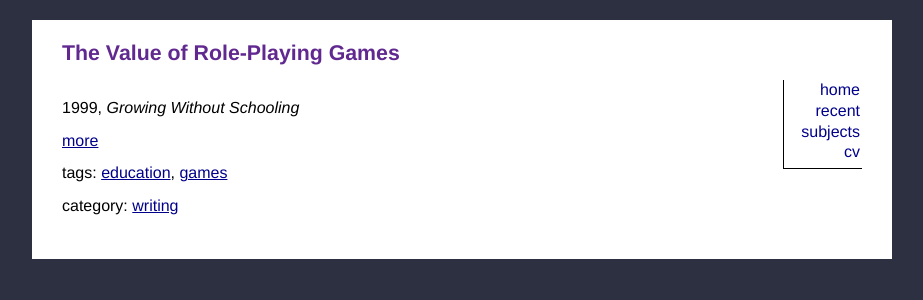
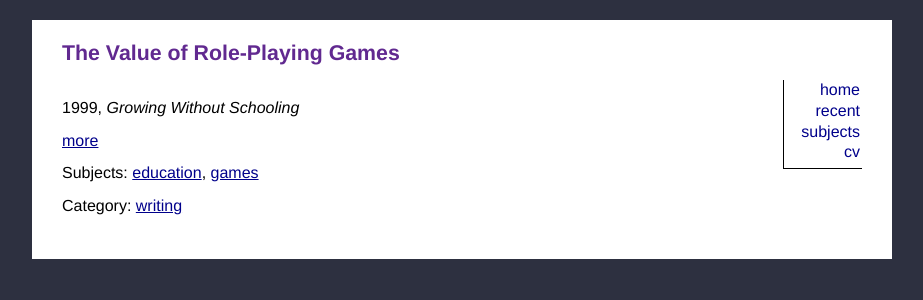
Before and after one commit to collopy/collopy.github.io, a Jekyll site: the page built from writing/_posts/1999-03-01-value.md, in a window 1280 px wide. Shown: the top 300 px of the page, without its empty margins (178-1101 px from the left). Built offline with Jekyll 4.4.1, drawn with Linux system fonts in a browser that asks for light colours.

Commit message:
From tag to subject

```diff
--- a/_layouts/post.html
+++ b/_layouts/post.html
@@ -23,7 +23,7 @@ layout: default
 {% if page.tags.size > 0 %}
   {% assign tags = page.tags | sort_natural %}
   <div class="metadata"">
-    tag{% if tags.size > 1 %}s{% endif %}:
+    Subject{% if tags.size > 1 %}s{% endif %}:
     {% for tag in tags %}
       <a href="/subjects/{{tag | slugify }}">{{ tag }}</a>{% unless forloop.last %}, {% endunless %}
     {% endfor %}
@@ -33,7 +33,7 @@ layout: default
 {% if page.categories.size > 0 %}
   {% assign categories = page.categories | sort_natural %}
   <div class="metadata"">
-    categor{% if categories.size > 1 %}ies{% else %}y{% endif %}:
+    Categor{% if categories.size > 1 %}ies{% else %}y{% endif %}:
     {% for category in categories %}
       <a href="/{{category | slugify }}">{{ category }}</a>{% unless forloop.last %}, {% endunless %}
     {% endfor %}
```
